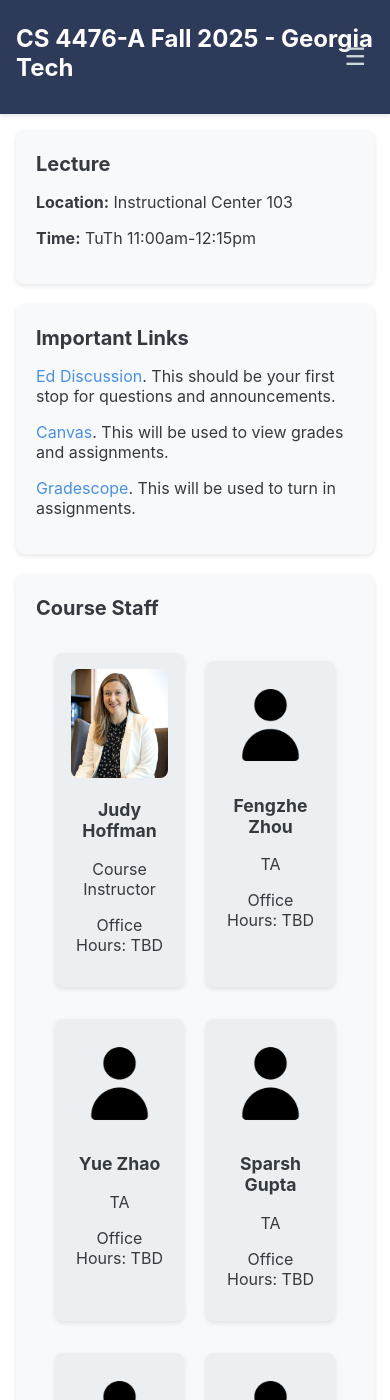
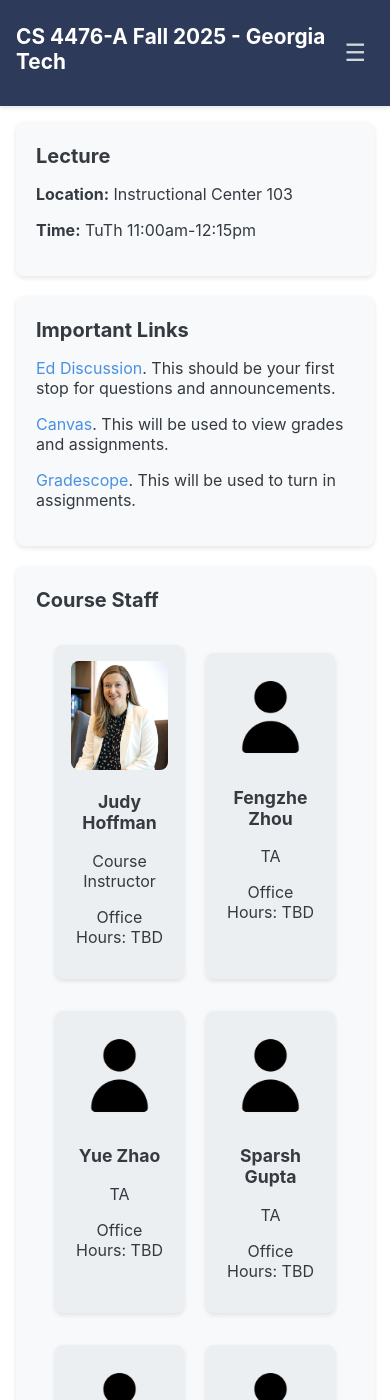
Before and after one commit to jhoffman/cs4476-fa25, a Jekyll site: the page built from index.html, in a window 390 px wide and 1400 px high. Built offline with Jekyll 4.4.1, drawn with Linux system fonts in a browser that asks for light colours.

Commit message:
shrinking title font on mobile

```diff
--- a/assets/css/header.css
+++ b/assets/css/header.css
@@ -110,7 +110,7 @@ nav ul li a {
 @media (max-width: 768px) {
 
 	header h1 {
-	  font-size: 1.5rem;
+	  font-size: 1.3rem;
 	}
 
 	.header-bar {
```
